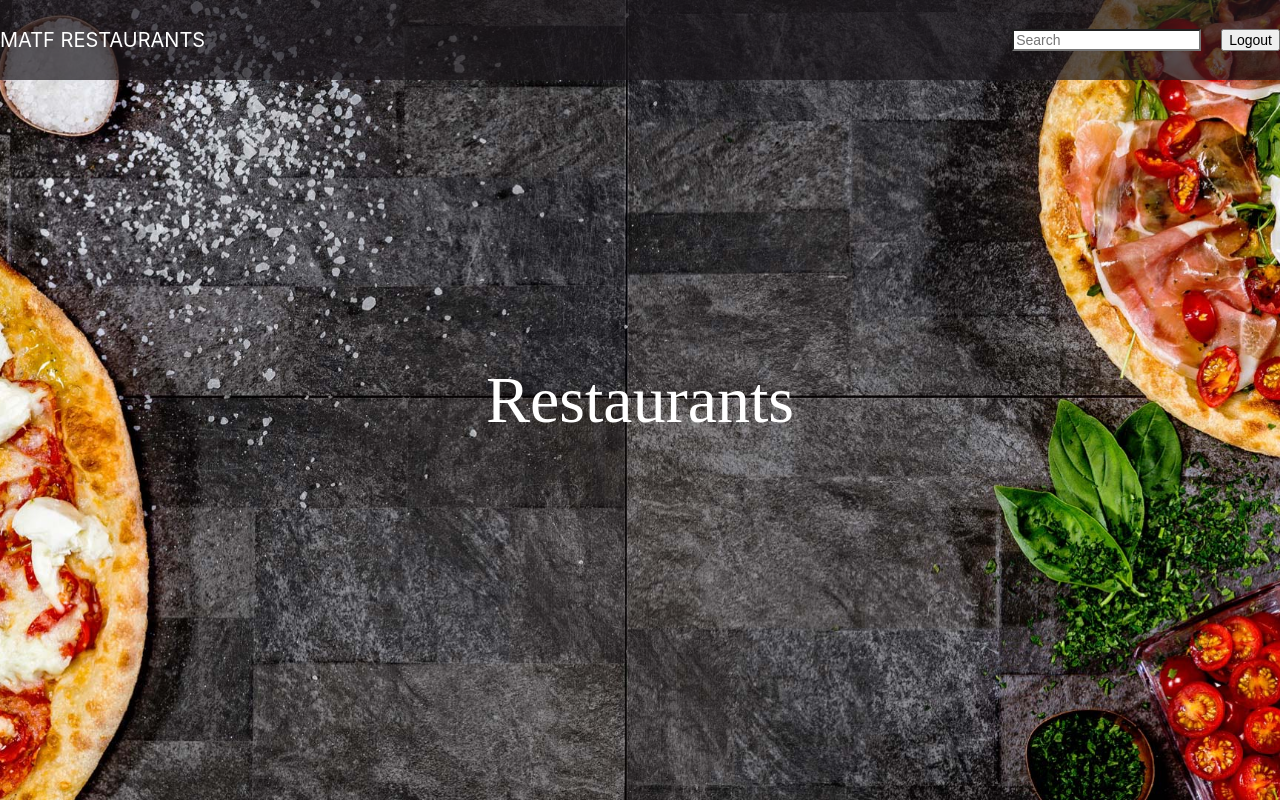
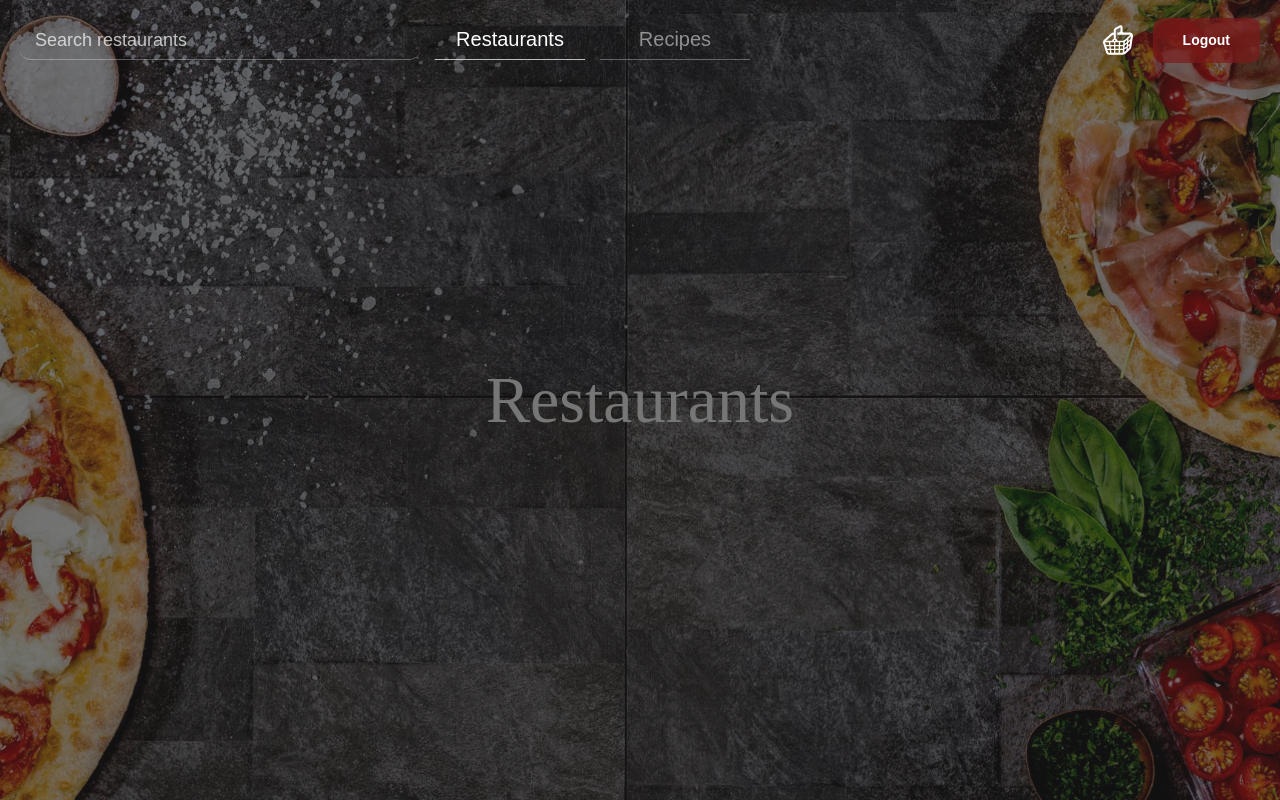
Before and after one commit to lucijamilicic/rs2, a React (Create React App) app in the folder Restaurants/WebApps/restaurants-app/: page / in a window 1280 px wide. Built offline with nearby package versions, Linux system fonts and the light colour scheme.

Commit message:
add header elements

```diff
--- a/Restaurants/WebApps/restaurants-app/package.json
+++ b/Restaurants/WebApps/restaurants-app/package.json
@@ -8,6 +8,7 @@
     "@testing-library/user-event": "^13.5.0",
     "react": "^18.2.0",
     "react-dom": "^18.2.0",
+    "react-modal": "^3.16.1",
     "react-router": "^6.15.0",
     "react-router-dom": "^6.15.0",
     "react-scripts": "5.0.1",
--- a/Restaurants/WebApps/restaurants-app/src/Components/App.css
+++ b/Restaurants/WebApps/restaurants-app/src/Components/App.css
@@ -10,6 +10,14 @@
 
 .App .appHeader {
     height: 80px;
+}
+
+.App-overlay {
+  height: 100vh;
+  width: 100vw;
+  position: absolute;
+  top: 0;
+  background-color: rgba(27,27,27,0.6);
 }
 
 .App div {
--- a/Restaurants/WebApps/restaurants-app/src/Components/App.js
+++ b/Restaurants/WebApps/restaurants-app/src/Components/App.js
@@ -4,10 +4,11 @@ import Header from "./Header/Header";
 const App = () => {
   return (
     <>
-            <Header className='appHeader' />
+      <Header className="appHeader" />
       <div className="App">
         <div>Restaurants</div>
       </div>
+      <div className="App-overlay" />
     </>
   );
 };
--- a/Restaurants/WebApps/restaurants-app/src/Components/Header/Header.css
+++ b/Restaurants/WebApps/restaurants-app/src/Components/Header/Header.css
@@ -5,18 +5,87 @@
     display: flex;
     justify-content: space-between;
     width: 100%;
-    background-color: rgba(27, 22, 27, 0.7);
+    background-color:transparent;
     align-items:center;
+    padding: 0 20px;
+    z-index: 10;
 }
 
-.left {
+.header-left .search-wrap {
     font-size: 20px;
     color: white;
 }
 
-.right .search-wrap {
+.header-right  {
+    display: flex;
+    align-items: center;
     justify-content: flex-end;
     column-gap: 20px;
-    display: flex;
+}
 
+svg {
+    width: 30px;
+    height: 30px;
+    cursor: pointer;
 }
+
+button {
+    height: 45px;
+    border: none;
+    color: white;
+    cursor: pointer;
+}
+
+.logout-button {
+    background-color: rgba(125, 26, 26, 0.7);
+    padding: 10px 30px;
+    border-radius: 10px;
+    font-weight: bold;
+}
+
+.logout-button:hover {
+    background-color: rgba(125, 26, 26, 0.9);
+}
+
+input {
+    width: 400px;
+    border-radius: 10px;
+    height: 40px;
+    color: white;
+    background-color: rgba(27, 22, 27, 0);
+    border:none;
+    border-bottom: 1px solid rgba(255,255, 255, 0.3);
+    padding: 5px 15px;
+}
+
+input::selection {
+    color: white;
+}
+
+input::placeholder {
+    font-size: 18px;
+    color: rgba(255,255,255, 0.7);
+}
+
+input:hover,
+input:focus {
+    background-color: rgba(27, 22, 27, 0.3);
+    border:none;
+    border-bottom: 1px solid rgba(255,255, 255, 0.3);
+    cursor: pointer;
+}
+
+.switch-button {
+    width: 150px;
+    margin-left: 15px;
+    padding: 0px;
+    height: 40px;
+    background-color: transparent;
+    border:none;
+    border-bottom: 1px solid rgba(255,255, 255, 0.7);
+}
+
+.switch-button.disabled {
+    color: rgba(255,255,255, 0.5);
+    border-bottom: 1px solid rgba(255,255, 255, 0.3);
+}
--- a/Restaurants/WebApps/restaurants-app/src/Components/Header/Header.js
+++ b/Restaurants/WebApps/restaurants-app/src/Components/Header/Header.js
@@ -1,38 +1,61 @@
-import React from "react";
-import './Header.css';
+import React, { useState } from "react";
+import "./Header.css";
+import { ReactComponent as BasketIcon } from "../../assets/basket.svg";
 
 const Header = () => {
-    return (
-        /*<div className="ui secondary menu">
-            <div className="left menu">
-               MATF RESTAURANTS
-            </div>
-            <div className="right menu">
-                <div className="item">
-                    <div className="ui icon input">
-                        <input type="text" placeholder="Search..."/>
-                        <i className="search link icon"></i>
-                    </div>
-                </div>
-                <a className="ui item">
-                    Logout
-                </a>
-            </div>
-        </div>*/
-        <div className='header'>
-            <div className='left'>
-            MATF RESTAURANTS
-            </div>
-            <div className='right'>
-                <div className='search-wrap'>
-                    <input type='text' name='restaurants' placeholder='Search' />
-                    <button type='button'>Logout</button>
-                </div>
+  const [searchRecipes, setSearchRecipes] = useState(false);
+  const [searchRestaurants, setSearchRestaurants] = useState(true);
+  const [searchState, setSearchState] = useState("");
 
-            </div>
+  const textInputHandler = (e) => {
+    setSearchState(e.target.value);
+  };
+
+  return (
+    <div className="header">
+      <div className="header-left">
+        <div className="search-wrap">
+          <input
+            type="text"
+            name="restaurants-recipes"
+            value={searchState}
+            placeholder={
+              searchRecipes ? "Search recipes" : "Search restaurants"
+            }
+            onChange={textInputHandler}
+          />
+          <button
+            type="button"
+            className={`switch-button ${
+              searchRestaurants ? "active" : "disabled"
+            }`}
+            onClick={() => {
+              setSearchRestaurants(!searchRestaurants);
+              setSearchRecipes(!searchRecipes);
+            }}
+          >
+            Restaurants
+          </button>
+          <button
+            type="button"
+            className={`switch-button ${searchRecipes ? "active" : "disabled"}`}
+            onClick={() => {
+              setSearchRecipes(!searchRecipes);
+              setSearchRestaurants(!searchRestaurants);
+            }}
+          >
+            Recipes
+          </button>
         </div>
-
-    );
+      </div>
+      <div className="header-right">
+        <BasketIcon />
+        <button type="button" className="logout-button">
+          Logout
+        </button>
+      </div>
+    </div>
+  );
 };
 
 export default Header;
```
Also changed, not shown: Restaurants/WebApps/restaurants-app/src/modals/LoginRegistrationModal.js (added, +8 -0 lines), Restaurants/WebApps/restaurants-app/src/assets/basket.svg (added), Restaurants/WebApps/restaurants-app/src/modals/LoginRegistrationModal.css (added), 1 other file (tests, documents, lock files or other folders). Lines whose indentation alone changed are shown as unchanged.
